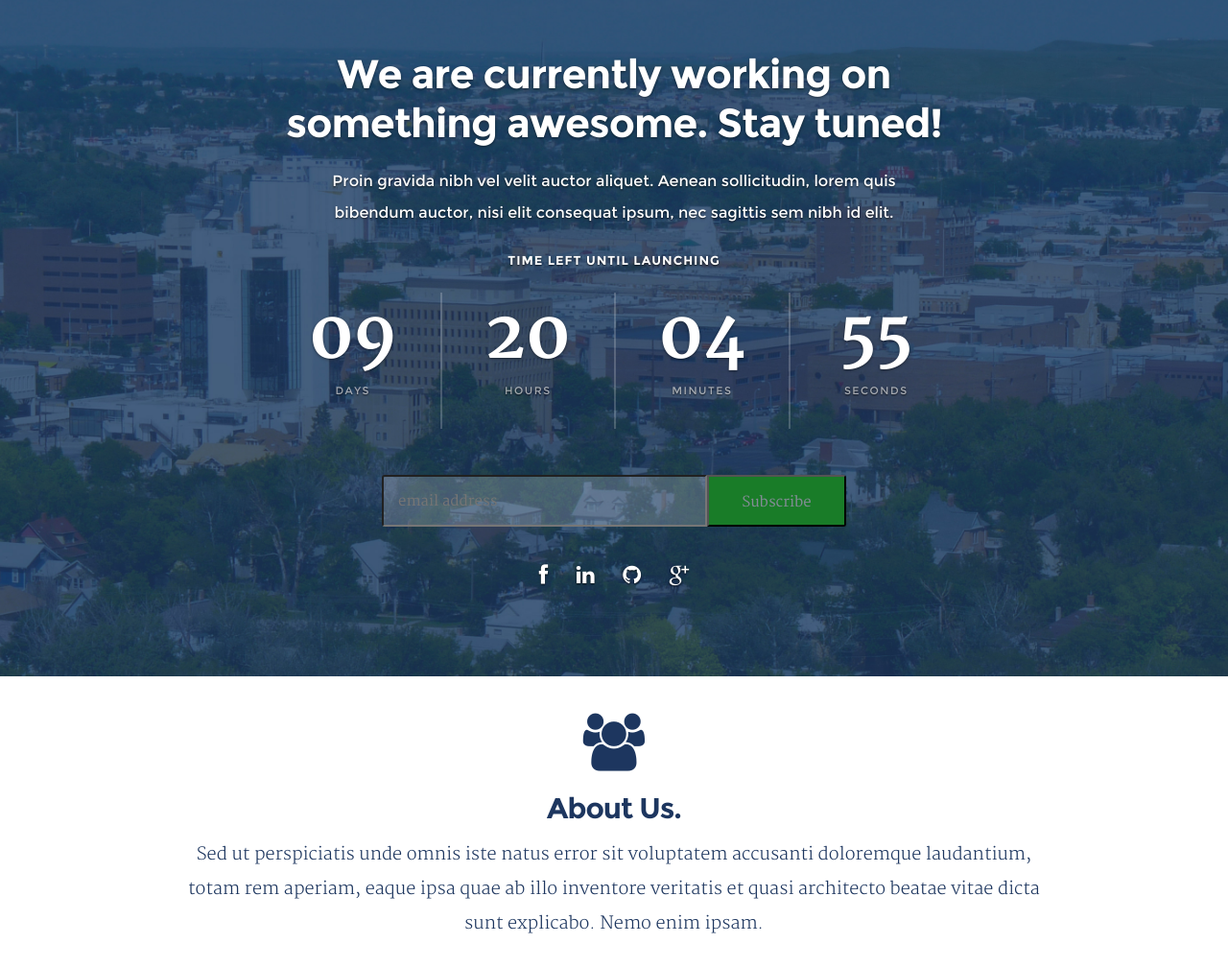
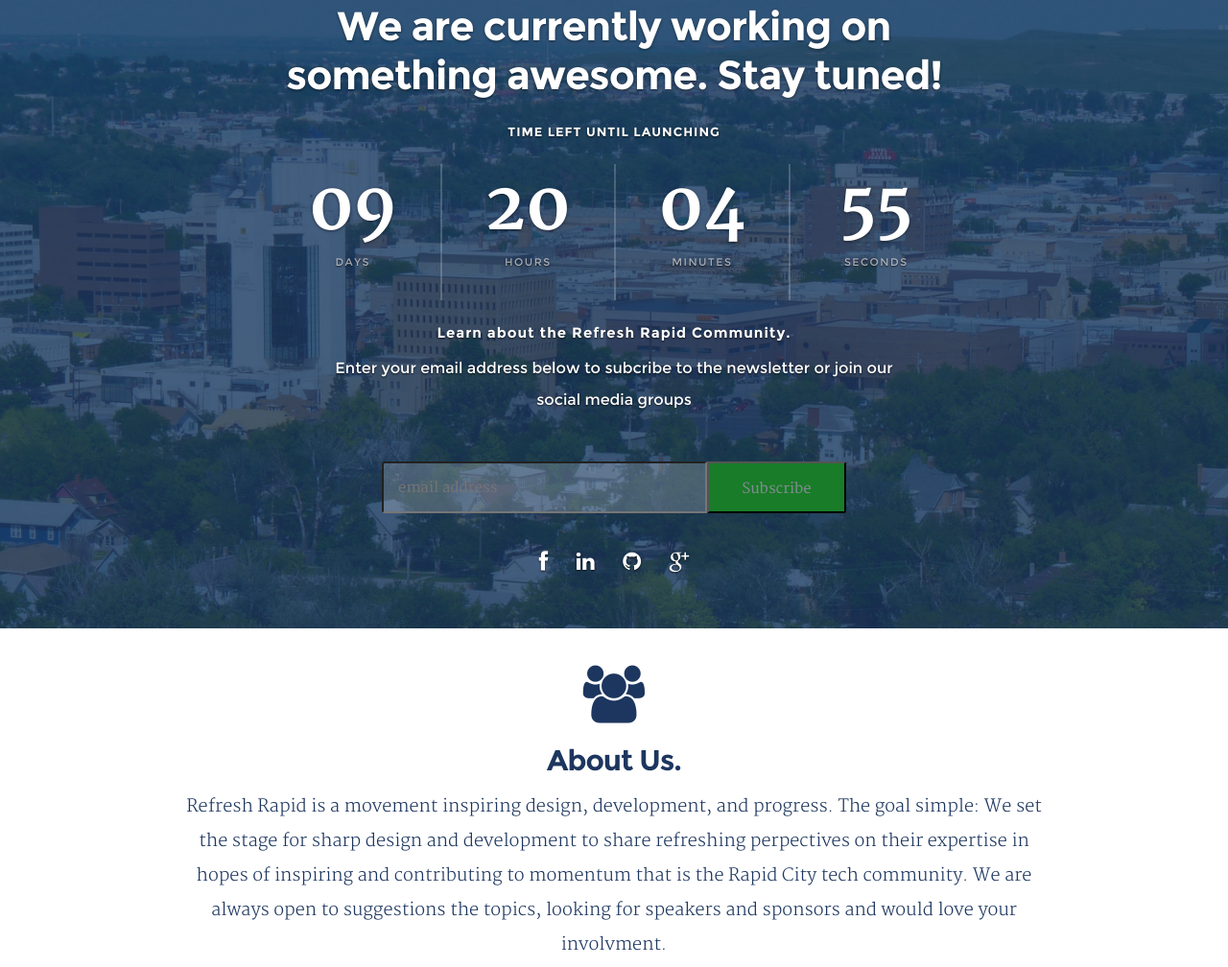
Before and after one commit to nodeschool/Rapid_CitySD, a website: page index.html in a window 1280 px wide. Shown: the part 145-1153 px from the top of the page at 96% size. Drawn offline with Linux system fonts and the light colour scheme; files whose address does not match are found by name.

Commit message:
Made changes to section header

```diff
--- a/_/components/sass/_layout.scss
+++ b/_/components/sass/_layout.scss
@@ -22,7 +22,7 @@
 #intro {
    position: relative;
    padding-bottom: 102px;
-   min-height: 850px;
+   min-height: 800px;
    width: 100%;
    background: #161415 url(../images/header-background.jpg) no-repeat center center;
    background-size: cover !important;
@@ -153,8 +153,9 @@
 /* Main
 ------------------------------------------------------------------ */
 #main {
-  margin: 110px auto 0;
+  margin: 60px auto 0;
   text-align: center;
+  width: 100%
 }
 #main h1 {
   font: 42px/1.2em 'montserrat-bold', sans-serif;
@@ -170,6 +171,14 @@
   padding: 0 18%;
   text-shadow: 0px 1px 2px rgba(0, 0, 0, .7);
 }
+
+#main h4{
+  font: 15px/28px 'montserrat-bold', sans-serif;
+  color: #fff;
+  letter-spacing: 1px;
+  text-shadow: 0px 1px 2px rgba(0, 0, 0, .7);
+}
+
 #main h5 {
   font: 13px/24px 'montserrat-bold', sans-serif;
   color: #fff;
@@ -423,7 +432,7 @@
   display: block;
   width: 48px;
   height: 48px;
-  background-color: #a7a27c;
+  background-color: #1d365f;
 
   -webkit-transition: all 0.2s ease-in-out;
    -moz-transition: all 0.2s ease-in-out;
@@ -437,8 +446,8 @@
    border-radius: 3px;
 }
 
-#go-top a:hover { background: #dbd6c2;
+#go-top a:hover { background: #1d365f;
     .fa-arrow-up{
-      color: #1d365f;
+      color: #fff;
     }
  }
--- a/index.html
+++ b/index.html
@@ -75,8 +75,6 @@
 
            <h1>We are currently working on something awesome. Stay tuned!</h1>
 
-           <p>Proin gravida nibh vel velit auctor aliquet. Aenean sollicitudin, lorem quis bibendum auctor, nisi elit consequat ipsum, nec sagittis sem nibh id elit.</p>
-
            <h5>Time Left Until Launching</h5>
 
            <div id="counter" class="cf">
@@ -93,6 +91,9 @@
                <em>seconds</em>
              </span>
            </div>
+
+           <h4>Learn about the Refresh Rapid Community.</h4>
+           <p>Enter your email address below to subcribe to the newsletter or join our social media groups</p>
 
            <!-- Begin MailChimp Signup Form -->
 
@@ -153,8 +154,7 @@
 
             <h1>About Us.</h1>
 
-            <p class="lead">Sed ut perspiciatis unde omnis iste natus error sit voluptatem accusanti doloremque laudantium, totam rem aperiam,
-            eaque ipsa quae ab illo inventore veritatis et quasi architecto beatae vitae dicta sunt explicabo. Nemo enim ipsam.
+            <p class="lead">Refresh Rapid is a movement inspiring design, development, and progress. The goal simple: We set the stage for sharp design and development to share refreshing perpectives on their expertise in hopes of inspiring and contributing to momentum that is the Rapid City tech community. We are always open to suggestions the topics, looking for speakers and sponsors and would love your involvment.
             </p>
 
           </div>
```
Also changed, not shown: _/css/style.css.
